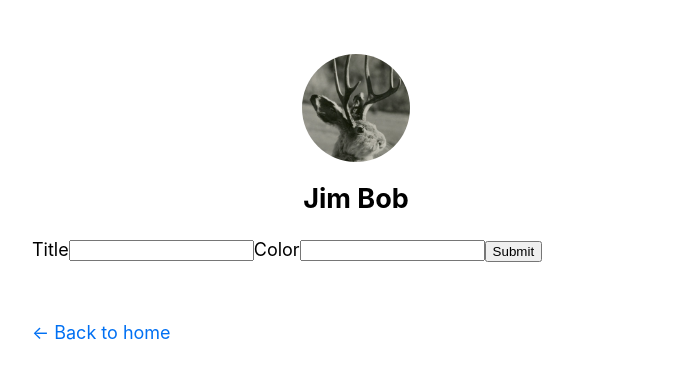
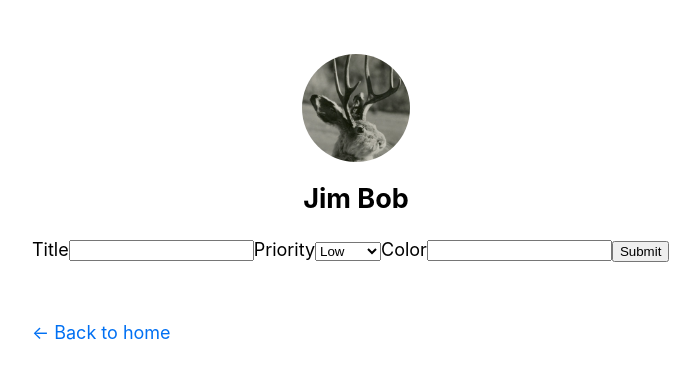
Before and after one commit to BrandtDavis/todo-app, a Next.js app in the folder client/: page /forms/AddTodo in a window 1280 px wide. Shown: the top 378 px of the page, without its empty margins (284-984 px from the left). Built offline with nearby package versions, Linux system fonts and the light colour scheme.

Commit message:
Add select field to form

```diff
--- a/client/pages/forms/AddTodo.tsx
+++ b/client/pages/forms/AddTodo.tsx
@@ -9,6 +9,13 @@ export default function AddTodo() {
                 <label htmlFor="title"> Title </label>
                 <input type="text" id="title" name="title" />
 
+                <label htmlFor="priority"> Priority </label>
+                <select id="priority" name="priority">
+                    <option value="low">Low</option>
+                    <option value="medium">Mediun</option>
+                    <option value="high">High</option>
+                </select>
+
                 <label htmlFor="color"> Color </label>
                 <input type="text" id="color" name="color" />
 
```
